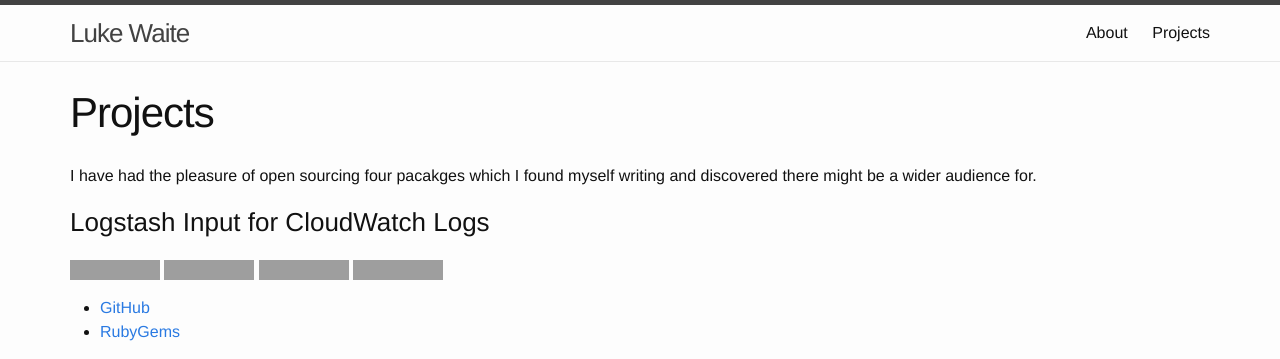
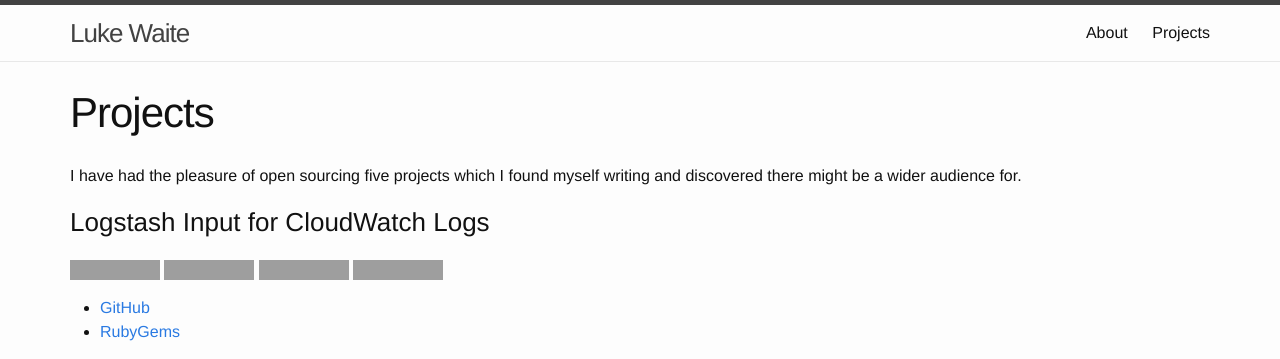
Before and after one commit to lukewaite/lukewaite.github.io, a Jekyll site: the page built from projects.md, in a window 1280 px wide, cut to the strip 0-359 px from the top of the page. Built offline with Jekyll 4.4.1, drawn with Linux system fonts in a browser that asks for light colours; grey boxes are pictures that could not be loaded.

Commit message:
update projects

```diff
--- a/projects.md
+++ b/projects.md
@@ -4,7 +4,7 @@ title: Projects
 permalink: /projects/
 ---
 
-I have had the pleasure of open sourcing four pacakges which I found myself
+I have had the pleasure of open sourcing five projects which I found myself
 writing and discovered there might be a wider audience for.
 
 ### Logstash Input for CloudWatch Logs
```
